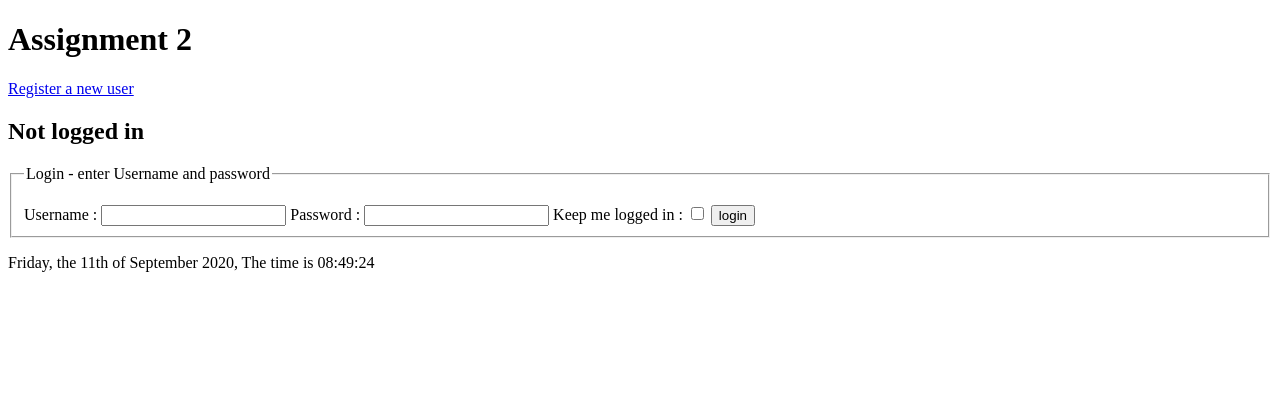
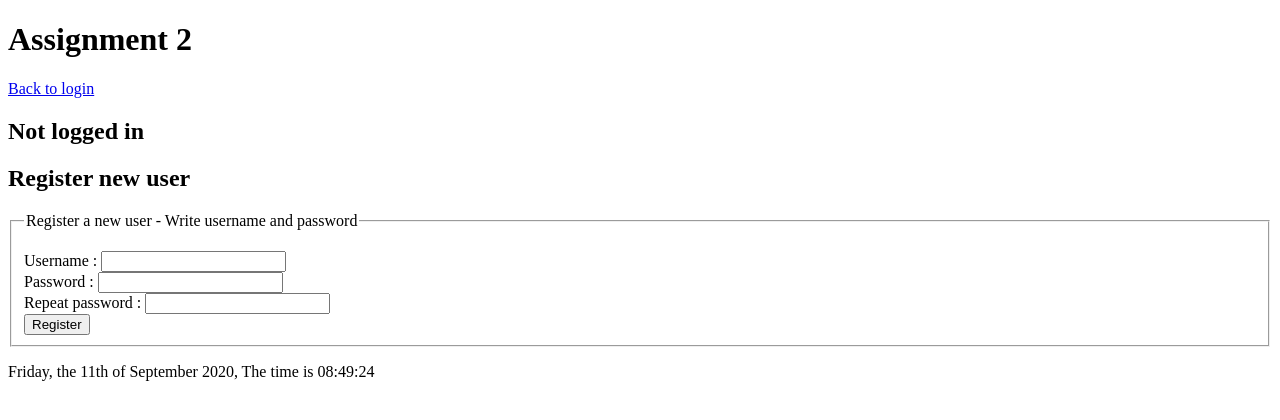
Before and after one commit to viktorodman/1dv610-assignment-2, a PHP site: page /?register in a window 1280 px wide. Shown: the top 420 px of the page. Run offline with PHP 8.4, Linux system fonts and the light colour scheme.

Commit message:
Adding register form

```diff
--- a/View/Layout.php
+++ b/View/Layout.php
@@ -4,8 +4,29 @@ namespace View;
 
 class Layout {
 
+  private static $registerURLID = 'register';
+  private static $registerText = 'Register a new user';
+  private static $goBackText = 'Back to login';
+  private $shouldDisplayRegisterForm = false;
+  private $linkText;
+  private $navigationURL;
 
-  public function render($isLoggedIn, \View\Login $v, \View\DateTime $dtv) {
+
+  public function render($isLoggedIn, \View\Login $v, \View\DateTime $dtv, \View\Register $regv) {
+    $correctForm = "";
+    $url = "";
+
+
+
+    if ($this->shouldDisplayRegisterForm) {
+        $correctForm = $regv->generateRegisterFormHTML();
+        $url = 'register';
+    } else {
+      $this->linkText = self::$registerText;
+      $this->navigationURL = self::$registerURLID;
+      $correctForm = $v->response();
+    }
+
     echo '<!DOCTYPE html>
       <html>
         <head>
@@ -14,17 +35,27 @@ class Layout {
         </head>
         <body>
           <h1>Assignment 2</h1>
-          <a href="?register">Register a new user</a>
+          <a href="?' . $this->navigationURL . '">'. $this->linkText .'</a>
           ' . $this->renderIsLoggedIn($isLoggedIn) . '
 
           <div class="container">
-              ' . $v->response() . '
+              ' . $correctForm . '
 
               ' . $dtv->show() . '
           </div>
          </body>
       </html>
     ';
+  }
+
+  public function shouldShowRegisterForm() : bool {
+      return isset($_GET[self::$registerURLID]);
+  }
+
+  public function showRegisterForm() {
+    $this->shouldDisplayRegisterForm = true;
+    $this->linkText = self::$goBackText;
+    $this->navigationURL = '';
   }
 
 
--- /dev/null
+++ b/View/Register.php
@@ -0,0 +1,35 @@
+<?php
+
+namespace View;
+
+class Register {
+    private static $registerURLID = 'register';
+    private static $messageID = 'RegisterView::Message';
+	private static $password = 'RegisterView::Password';
+	private static $passwordRepeat = 'RegisterView::PasswordRepeat';
+    private static $name = 'RegisterView::UserName';
+
+
+
+    public function generateRegisterFormHTML() {
+        return '
+        <h2>Register new user</h2>
+        <form action="?' . self::$registerURLID .'" method="post" enctype="multipart/form-data">
+            <fieldset>
+            <legend>Register a new user - Write username and password</legend>
+                <p id="'. self::$messageID .'"></p>
+                <label for="'. self::$name .'" >Username :</label>
+                <input type="text" size="20" name="'. self::$name .'" id="'. self::$name .'" value="" />
+                <br/>
+                <label for="'. self::$password .'" >Password  :</label>
+                <input type="password" size="20" name="'. self::$password .'" id="'. self::$password .'" value="" />
+                <br/>
+                <label for="'. self::$passwordRepeat .'" >Repeat password  :</label>
+                <input type="password" size="20" name="'. self::$passwordRepeat .'" id="'. self::$passwordRepeat .'" value="" />
+                <br/>
+                <input id="submit" type="submit" name="DoRegistration"  value="Register" />
+                <br/>
+            </fieldset>
+        </form>';
+    }
+}
--- a/controller/Layout.php
+++ b/controller/Layout.php
@@ -1,6 +1,6 @@
 <?php
 
-namespace Layout;
+namespace Controller;
 
 class Layout {
 
@@ -11,7 +11,9 @@ class Layout {
     }
 
     public function doLayout() {
-
+        if($this->layoutView->shouldShowRegisterForm()) {
+            $this->layoutView->showRegisterForm();
+        }
     }
 
 }
--- a/index.php
+++ b/index.php
@@ -4,23 +4,31 @@
 require_once('View/Login.php');
 require_once('View/DateTime.php');
 require_once('View/Layout.php');
+require_once('View/Register.php');
 require_once('controller/Login.php');
+require_once('controller/Layout.php');
 
 //MAKE SURE ERRORS ARE SHOWN... MIGHT WANT TO TURN THIS OFF ON A PUBLIC SERVER
 error_reporting(E_ALL);
 ini_set('display_errors', 'On');
 
 //CREATE OBJECTS OF THE VIEWSs
-$v = new \View\Login();
-
-$lc = new \Controller\Login($v);
-
-$lc->doLogin();
+$layoutView = new \View\Layout();
+$loginView = new \View\Login();
+$dateTimeView = new \View\DateTime();
+$registerView = new \View\Register();
 
 
-$dtv = new \View\DateTime();
-$lv = new \View\Layout();
+$loginController = new \Controller\Login($loginView);
+$layoutController = new \Controller\Layout($layoutView);
+
+
+$loginController->doLogin();
+$layoutController->doLayout();
 
 
 
-$lv->render(false, $v, $dtv);
+
+
+
+$layoutView->render(false, $loginView, $dateTimeView, $registerView);
```
